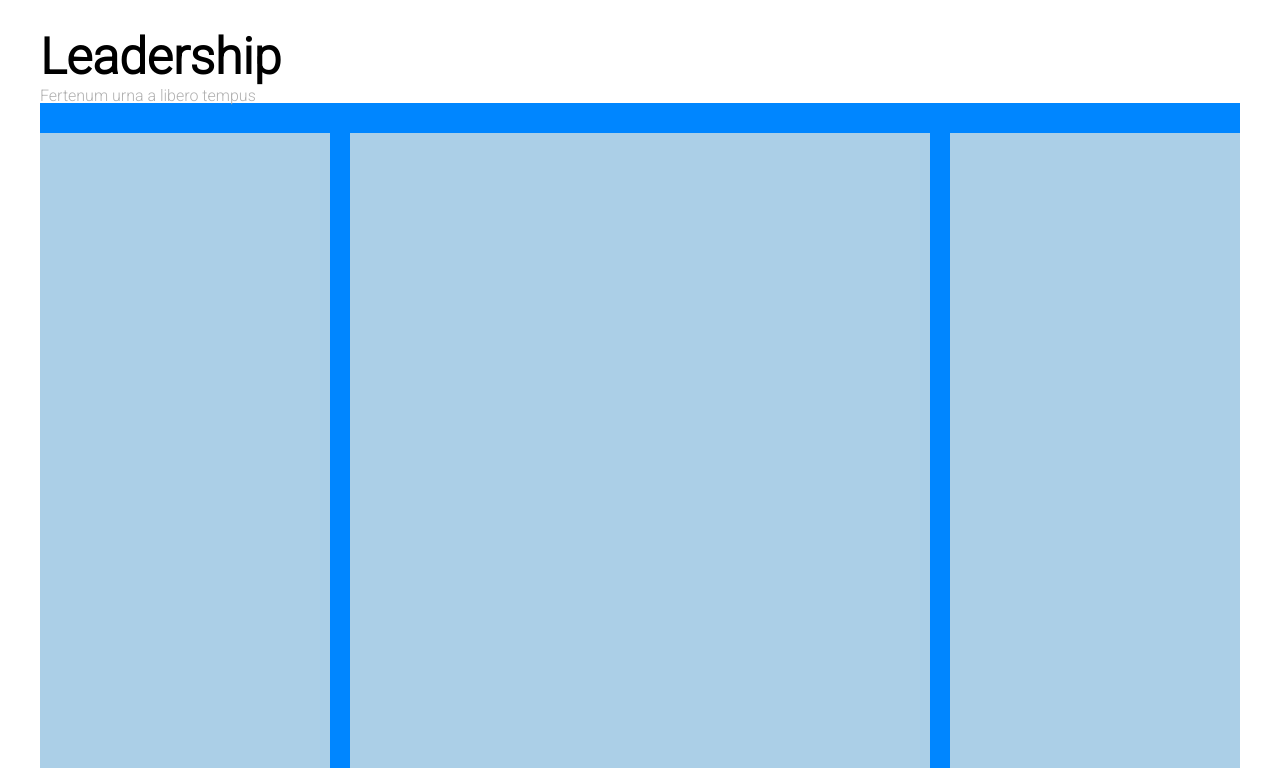
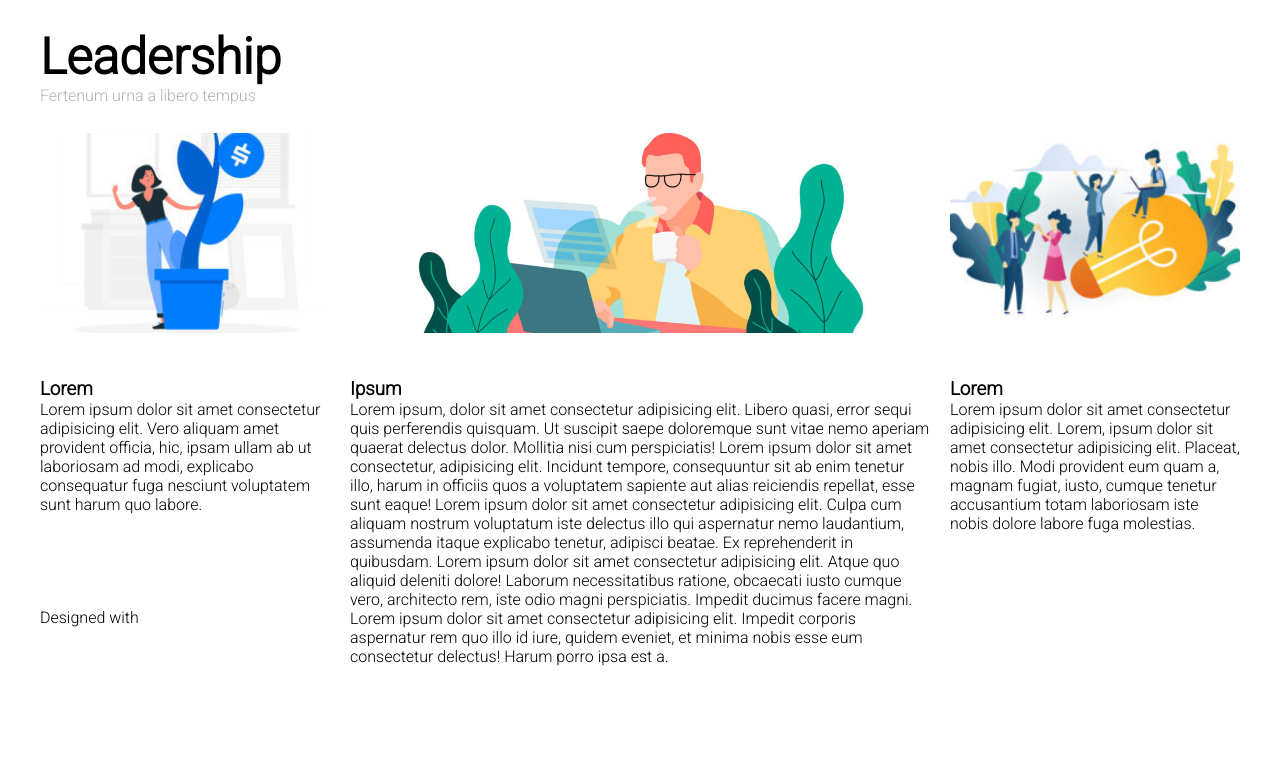
Before and after one commit to MarcoDeRosso/htmlcss-wp, a plain HTML site: page index.html in a window 1280 px wide. Shown: the part 712-1480 px from the top of the page. After the commit the page ends 1378 px from the top, so only its background shows below. Drawn offline with Linux system fonts and the light colour scheme.

Commit message:
modifiche

```diff
--- a/css/style.css
+++ b/css/style.css
@@ -100,15 +100,8 @@ li{
 }
 
 .article-conteiner{
-    background: #0086ff;
     margin-bottom: 15px;
 }
-
-.article-conteiner > div{
-    background: #abcfe7;
-    height: 800px;
-}
-
 
 /* .layover{
     width: 100%;
@@ -118,25 +111,67 @@ li{
 
 .side-article1{
     width: calc(25% - 10px);
+    height: 200px;
     margin-right: 10px;
     margin-top: 30px;
     margin-bottom: 30px;
+    background-image: url(../img/img-1.jpg);
+    background-repeat: no-repeat;
+    background-repeat: no-repeat;
+    background-position: center;
+    background-size: cover;
+    border-radius: 20px;
+
 }
 
 .main-article{
     width: calc(50% - 20px);
+    height: 200px;
     margin:0 10px 0 10px;
     margin-top: 30px;
     margin-bottom: 30px;
+    background-image: url(../img/banner-2.jpg);
+    background-repeat: no-repeat;
+    background-position: center;
+    background-size: cover;
+    border-radius: 20px;
 }
 
 .side-article2{
     width: calc(25% - 10px);
+    height: 200px;
     margin-top: 30px;
     margin-bottom: 30px;
     margin-left: 10px;
+    background-image: url(../img/img-3.jpg);
+    background-repeat: no-repeat;
+    background-position: center;
+    background-size: cover;
+    border-radius: 20px;
+}
 
+.text-article1{
+    width: calc(25% - 10px);
+    height: 200px;
+    margin-right: 10px;
+    margin-bottom: 30px;
 }
+
+.text-article{
+    width: calc(50% - 20px);
+    height: 200px;
+    margin:0 10px 0 10px;
+    margin-bottom: 30px;
+}
+
+.text-article2{
+    width: calc(25% - 10px);
+    height: 200px;
+    margin-bottom: 30px;
+    margin-left: 10px;
+
+
+
 /* inizio footer */
 
 footer{
--- a/index.html
+++ b/index.html
@@ -50,6 +50,34 @@
                    <div class="side-article2 fl">
                    </div>
                </div>
+
+               <div class="articletext-conteiner clearfix">
+                    <div class="text-article1 fl">
+                        <h3>
+                            Lorem
+                        </h3>
+                        <p>
+                              Lorem ipsum dolor sit amet consectetur adipisicing elit. Vero aliquam amet provident officia, hic, ipsam ullam ab ut laboriosam ad modi, explicabo consequatur fuga nesciunt voluptatem sunt harum quo labore.
+                        </p>
+                     </div>
+                    <div class="text-article fl">
+                        <h3>
+                            Ipsum
+                        </h3>
+                        <p>
+                            Lorem ipsum, dolor sit amet consectetur adipisicing elit. Libero quasi, error sequi quis perferendis quisquam. Ut suscipit saepe doloremque sunt vitae nemo aperiam quaerat delectus dolor. Mollitia nisi cum perspiciatis! Lorem ipsum dolor sit amet consectetur, adipisicing elit. Incidunt tempore, consequuntur sit ab enim tenetur illo, harum in officiis quos a voluptatem sapiente aut alias reiciendis repellat, esse sunt eaque!
+                            Lorem ipsum dolor sit amet consectetur adipisicing elit. Culpa cum aliquam nostrum voluptatum iste delectus illo qui aspernatur nemo laudantium, assumenda itaque explicabo tenetur, adipisci beatae. Ex reprehenderit in quibusdam. Lorem ipsum dolor sit amet consectetur adipisicing elit. Atque quo aliquid deleniti dolore! Laborum necessitatibus ratione, obcaecati iusto cumque vero, architecto rem, iste odio magni perspiciatis. Impedit ducimus facere magni. Lorem ipsum dolor sit amet consectetur adipisicing elit. Impedit corporis aspernatur rem quo illo id iure, quidem eveniet, et minima nobis esse eum consectetur delectus! Harum porro ipsa est a.
+                        </p>
+                    </div>
+                    <div class="text-article2 fl">
+                        <h3>
+                            Lorem
+                        </h3>
+                        <p>
+                            Lorem ipsum dolor sit amet consectetur adipisicing elit. Lorem, ipsum dolor sit amet consectetur adipisicing elit. Placeat, nobis illo. Modi provident eum quam a, magnam fugiat, iusto, cumque tenetur accusantium totam laboriosam iste nobis dolore labore fuga molestias.
+                        </p>
+                    </div>
+                </div>
            </section>
        </main>
        <footer>
```
Lines whose indentation alone changed are shown as unchanged.
